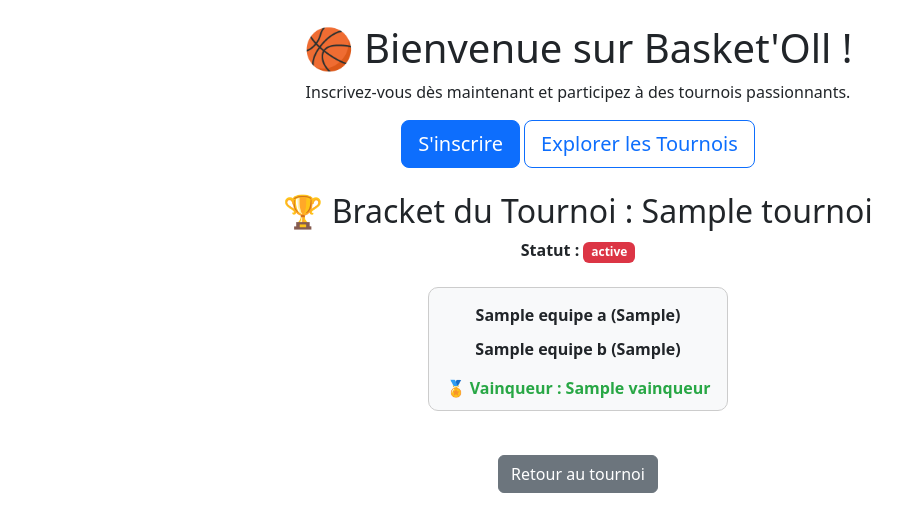
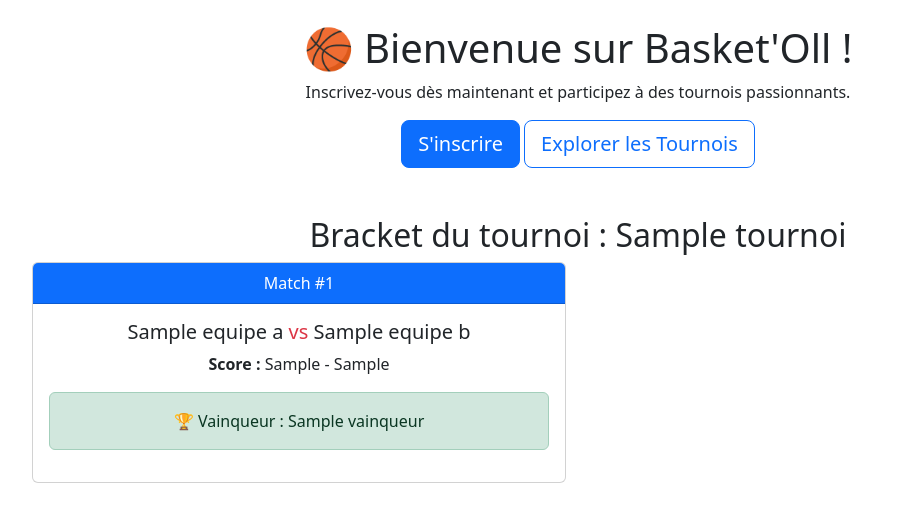
Before and after one commit to Lykkss/BasketTournament, a Symfony app: template templates/tournoi/bracket.html.twig in a window 1280 px wide. Shown: the part 56-588 px from the top of the page, without its empty margins (62-963 px from the left). Run offline with Twig, Linux system fonts and the light colour scheme; the template is opened without the code that fills it: most values are stand-ins (such as "Sample title", 1, 10 or a date in 2020); some libraries are stand-ins or nearby versions.

Commit message:
Enhance tournament features: add participant registration and unregistration, improve team member display, and update tournament bracket layout

```diff
--- a/templates/tournoi/bracket.html.twig
+++ b/templates/tournoi/bracket.html.twig
@@ -1,78 +1,41 @@
 {% extends 'base.html.twig' %}
 
-{% block title %}🏆 Bracket du Tournoi - {{ tournoi.nom }}{% endblock %}
+{% block title %}Bracket du Tournoi{% endblock %}
 
 {% block body %}
-    <div class="container mt-4">
-        <h2 class="text-center">🏆 Bracket du Tournoi : {{ tournoi.nom }}</h2>
-        <p class="text-center">
-            <strong>Statut :</strong>
-            <span class="badge
-                {% if tournoi.status == 'À venir' %}bg-success{% elseif tournoi.status == 'En cours' %}bg-warning{% else %}bg-danger{% endif %}">
-                {{ tournoi.status }}
-            </span>
-        </p>
+    <div class="container mt-5">
+        <h2 class="text-center">Bracket du tournoi : {{ tournoi.nom }}</h2>
 
-        {# Vérifier si des matchs existent #}
-        {% if matches is empty %}
-            <p class="text-muted text-center">Aucun match encore programmé pour ce tournoi.</p>
-        {% else %}
-            <div class="bracket-container mt-4">
-                {% for game in matches %}
-                    <div class="bracket-match">
-                        <div class="team {% if game.vainqueur == game.equipeA %} winner {% endif %}">
-                            {{ game.equipeA.nom }} ({{ game.scoreEquipeA is not null ? game.scoreEquipeA : '-' }})
-                        </div>
-                        <div class="team {% if game.vainqueur == game.equipeB %} winner {% endif %}">
-                            {{ game.equipeB.nom }} ({{ game.scoreEquipeB is not null ? game.scoreEquipeB : '-' }})
-                        </div>
-                        <div class="match-winner">
-                            {% if game.vainqueur %}
-                                🏅 Vainqueur : {{ game.vainqueur.nom }}
-                            {% else %}
-                                ⚠️ Match en attente
-                            {% endif %}
+        {% if matches|length > 0 %}
+            <div class="row">
+                {% for match in matches %}
+                    <div class="col-md-6">
+                        <div class="card text-center mb-3">
+                            <div class="card-header bg-primary text-white">
+                                Match #{{ loop.index }}
+                            </div>
+                            <div class="card-body">
+                                <h5 class="card-title">
+                                    {{ match.equipeA.nom }}
+                                    <span class="text-danger">vs</span>
+                                    {{ match.equipeB.nom }}
+                                </h5>
+                                <p class="card-text">
+                                    <strong>Score :</strong>
+                                    {{ match.scoreEquipeA|default('-') }} - {{ match.scoreEquipeB|default('-') }}
+                                </p>
+                                {% if match.vainqueur %}
+                                    <p class="alert alert-success">🏆 Vainqueur : {{ match.vainqueur.nom }}</p>
+                                {% else %}
+                                    <p class="alert alert-warning">⚠️ En attente de résultats</p>
+                                {% endif %}
+                            </div>
                         </div>
                     </div>
                 {% endfor %}
             </div>
+        {% else %}
+            <p class="text-center mt-4">Aucun match disponible.</p>
         {% endif %}
-
-        <div class="text-center mt-4">
-            <a href="{{ path('tournoi_show', {'id': tournoi.id}) }}" class="btn btn-secondary">Retour au tournoi</a>
-        </div>
     </div>
-
-    <style>
-        .bracket-container {
-            display: flex;
-            flex-direction: column;
-            align-items: center;
-        }
-        .bracket-match {
-            display: flex;
-            flex-direction: column;
-            align-items: center;
-            margin-bottom: 20px;
-            padding: 10px;
-            border: 1px solid #ccc;
-            width: 300px;
-            text-align: center;
-            border-radius: 10px;
-            background: #f8f9fa;
-        }
-        .team {
-            font-weight: bold;
-            padding: 5px;
-        }
-        .winner {
-            background: #d4edda;
-            border-radius: 5px;
-        }
-        .match-winner {
-            margin-top: 10px;
-            font-weight: bold;
-            color: #28a745;
-        }
-    </style>
 {% endblock %}
```
Also changed, not shown: src/Controller/TournoiController.php (+50 -0 lines), templates/equipe/show.html.twig (+11 -12 lines), templates/tournoi/show.html.twig (+39 -77 lines).
